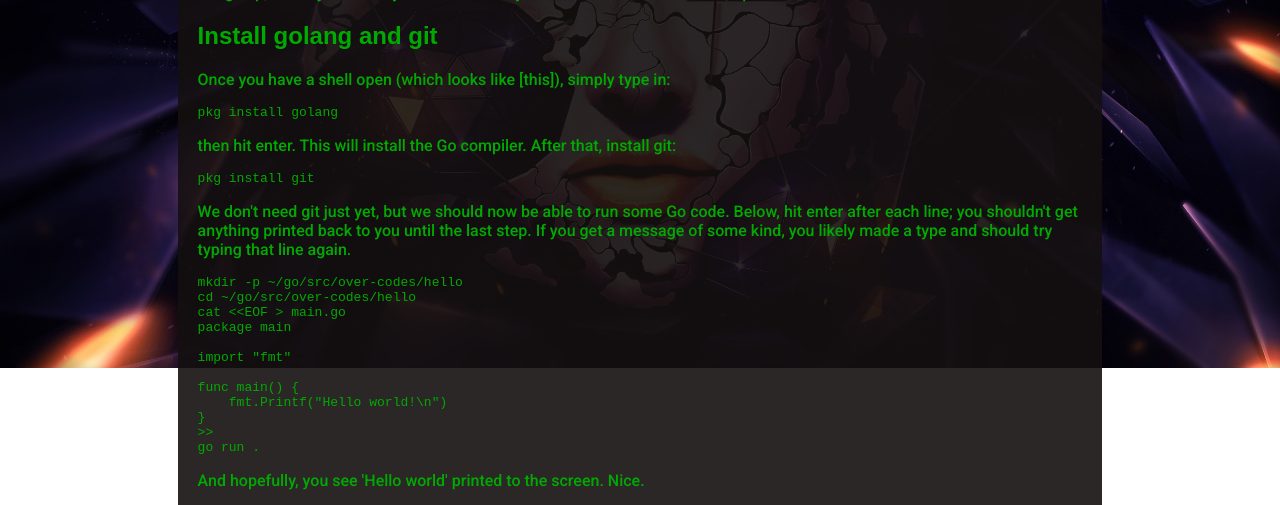
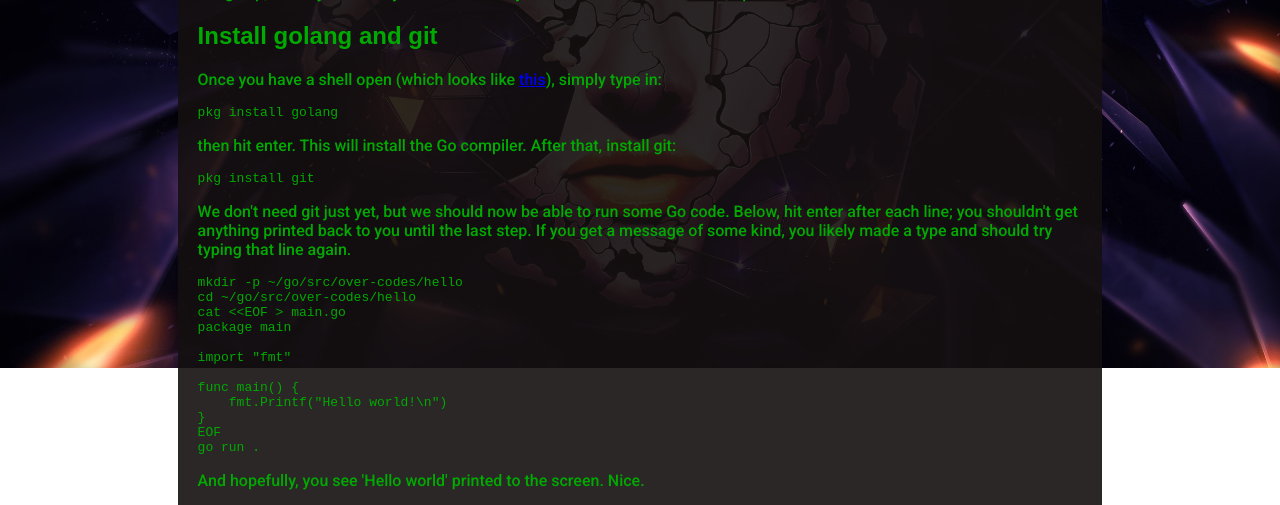
Before and after one commit to over-codes/over-codes.github.io, a plain HTML site: page using-android-tablet-as-dev.html in a window 1280 px wide. Shown: the part 432-937 px from the top of the page. Drawn offline with Linux system fonts and the light colour scheme; a script that the page names is missing; a web font is replaced by a local one.

Commit message:
fix: typos and dead links

```diff
--- a/using-android-tablet-as-dev.html
+++ b/using-android-tablet-as-dev.html
@@ -26,7 +26,7 @@ context menu that includes paste. Or, just press with your finger till that menu
 <p><a href="https://termux.com/">Termux</a> is an app which gives you access to a Linux shell. It supports a small package manager, which we will use
 in setting things up, and is just a really cool tool. Once you install this from the Store, open and it move on.</p>
 <h2>Install golang and git</h2>
-<p>Once you have a shell open (which looks like [this]), simply type in:</p>
+<p>Once you have a shell open (which looks like <a href="assets/tmux-screenshot.jpg">this</a>), simply type in:</p>
 <pre><code>pkg install golang
 </code></pre>
 <p>then hit enter. This will install the Go compiler. After that, install git:</p>
@@ -45,7 +45,7 @@ import &quot;fmt&quot;
 func main() {
     fmt.Printf(&quot;Hello world!\n&quot;)
 }
-&gt;&gt;
+EOF
 go run .
 </code></pre>
 <p>And hopefully, you see 'Hello world' printed to the screen. Nice.</p>
```
Also changed, not shown: assets/tmux-screenshot.jpg (added), 1 other file.
